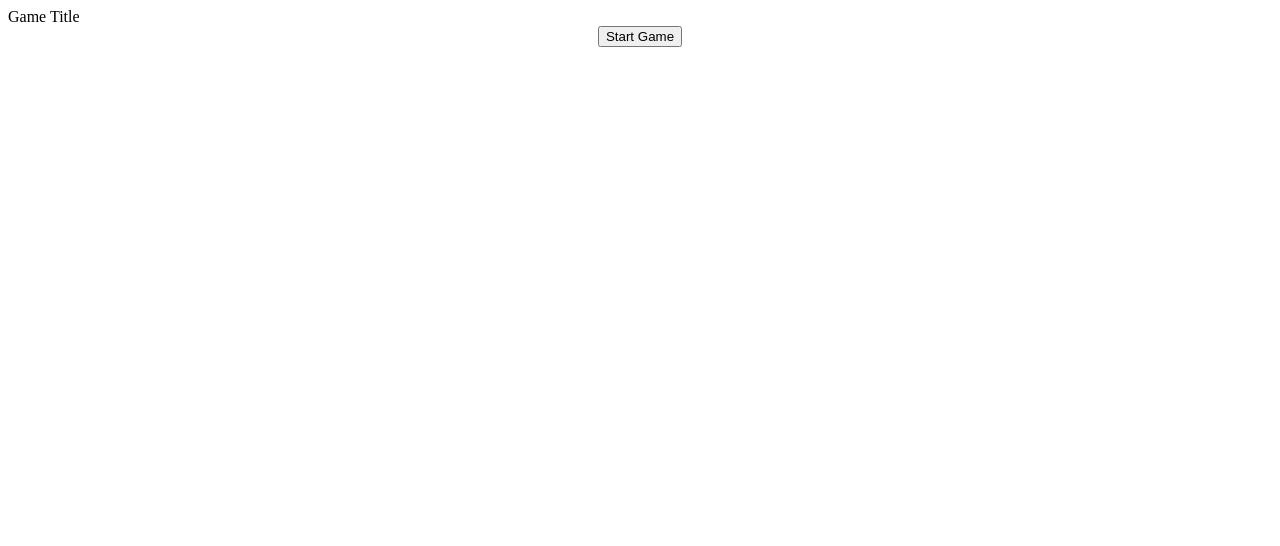
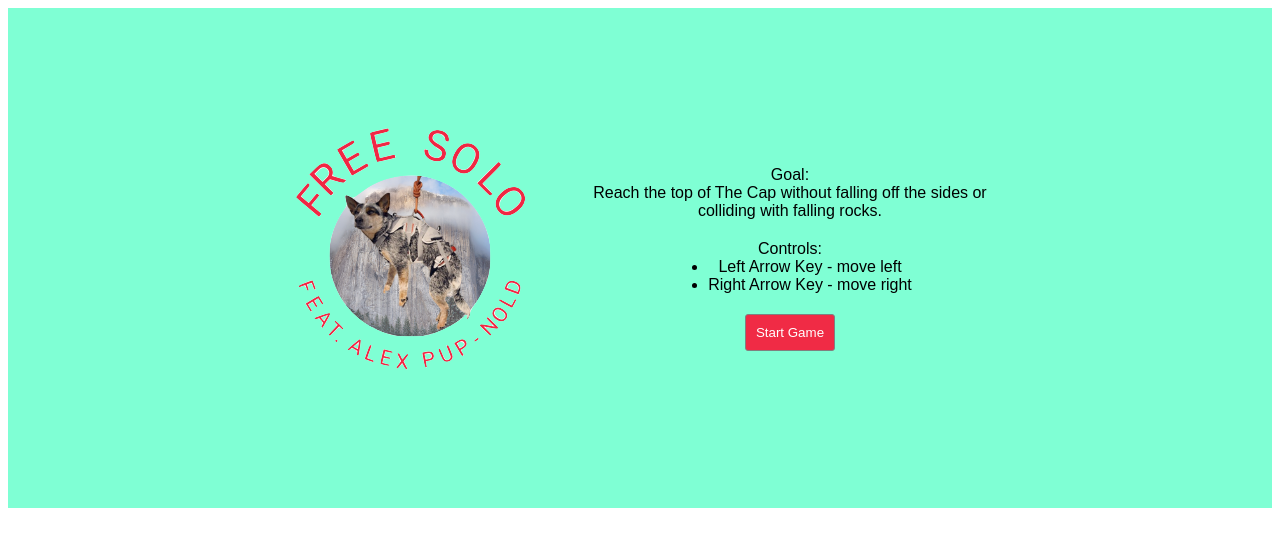
Before and after one commit to scmendez/free-doggo-feat-alex-pupnold, a plain HTML site: page index.html in a window 1280 px wide. Drawn offline with Linux system fonts and the light colour scheme.

Commit message:
splash screen image and text basics set

```diff
--- a/index.html
+++ b/index.html
@@ -9,10 +9,27 @@
 </head>
 
 <body>
-    <main id='mainContainer'>
-        <div id="splashScreen">
-            <div>Game Title</div>
-            <button id='startButton'>Start Game</button>
+    <main id="mainContainer" class="main-container">
+        <div id="splashScreen" class="splash-screen">
+            <div class="game-logo">
+                <img src="images/gameLogo.png" alt="free doggo logo">
+            </div>
+            <div class="start-game-info">
+                <section class="start-game-info-goal">
+                    Goal: <br>
+                    Reach the top of The Cap without falling off the sides or colliding with falling rocks.
+                </section>
+                <section class=start-game-info-controls>
+                    Controls:
+                    <ul>
+                        <li>Left Arrow Key - move left</li>
+                        <li>Right Arrow Key - move right</li>
+                    </ul>
+                </section>
+                <section>
+                    <button id="startButton" class="start-button">Start Game</button>
+                </section>
+            </div>
         </div>
     </main>
 
--- a/style.css
+++ b/style.css
@@ -1,3 +1,55 @@
+/* mainContainer*/
+.main-container {
+    display: flex;
+    justify-content: center;
+    align-items: center;
+    background-color: aquamarine;
+    width: 100%;
+    height: 500px;
+}
+
+/* splash screen */
+.splash-screen {
+    display: flex;
+    flex-direction: row;
+    justify-content: center;
+    align-items: center;
+}
+
+.start-game-info {
+    width: 50%;
+    font-family: Arial, Helvetica, sans-serif;
+    display: flex;
+    flex-direction: column;
+    align-items: center;
+    text-align: center;
+}
+
+.start-game-info-goal {
+    margin: 20px;
+}
+
+.start-game-info ul {
+    display: block;
+    margin: 0 auto;
+}
+
+.start-button {
+    margin: 20px;
+    background-color: #F02B45;
+    color: #fff;
+    border: 1px solid grey;
+    padding: 10px;
+    border-radius: 3px;
+    transition: all 0.5s;
+}
+
+.start-button:hover {
+    background-color: #fff;
+    color: #F02B45;
+    transform: scale(1.25);
+}
+
 canvas {
     display: block;
     margin: 0 auto;
```
Also changed, not shown: images/gameLogo.png (added).
